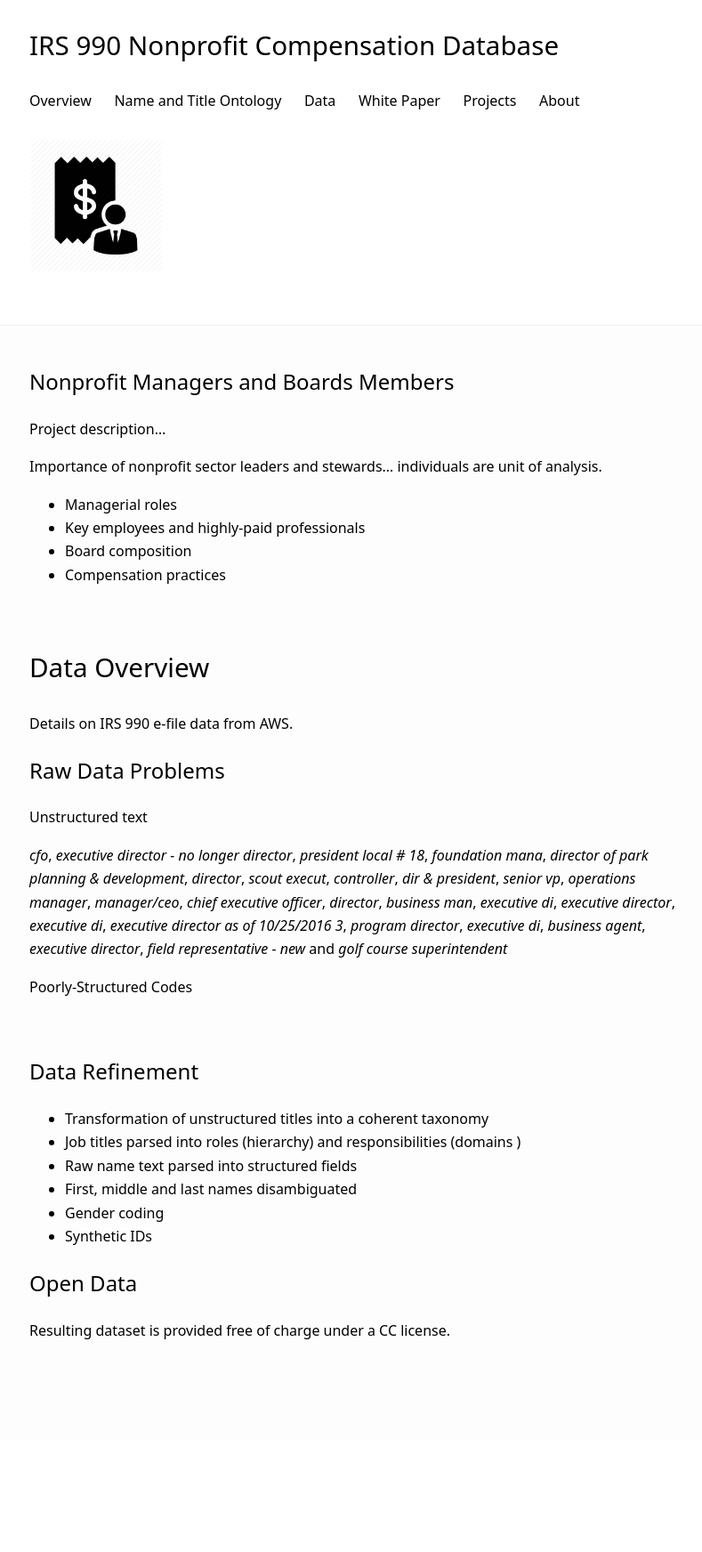
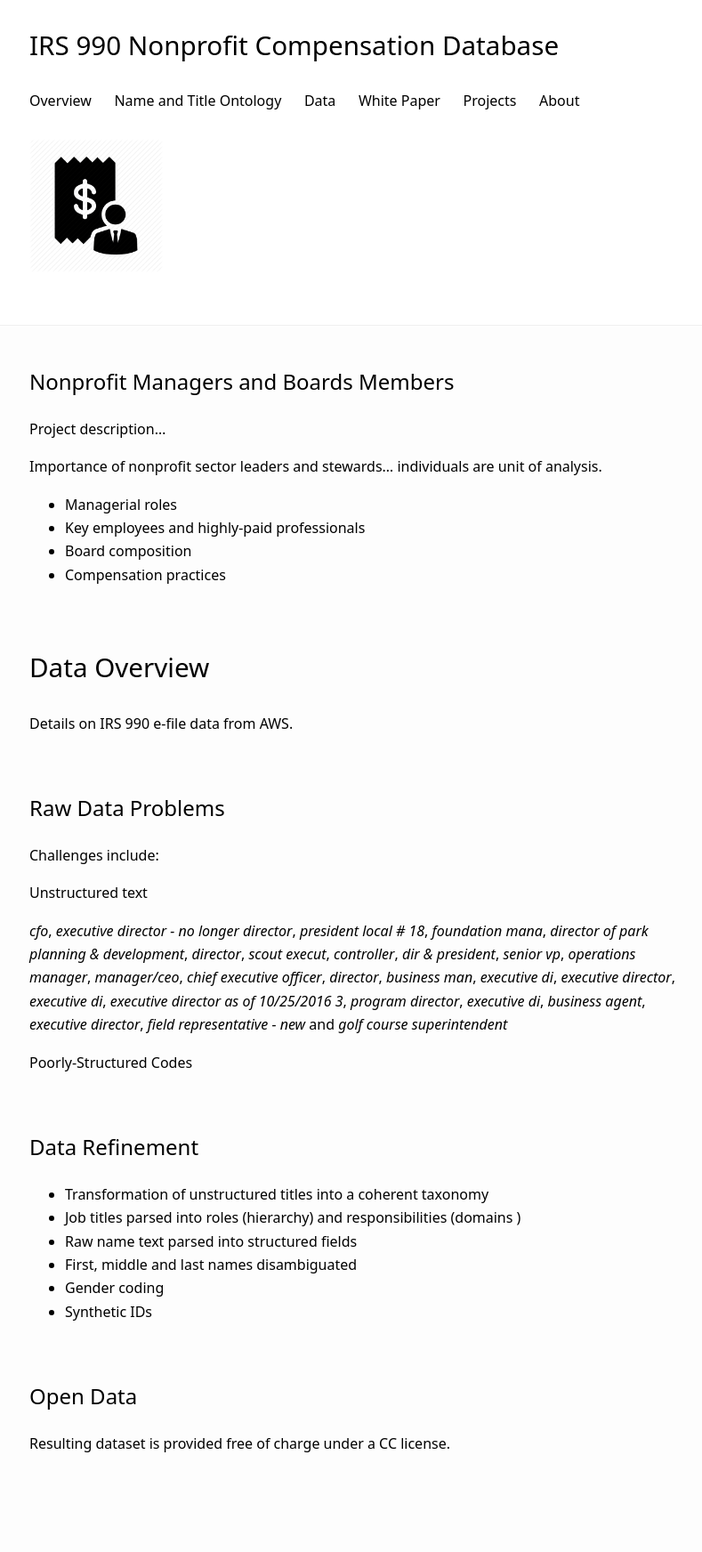
Before and after one commit to Nonprofit-Open-Data-Collective/irs-990-compensation-data, a Jekyll site: the page built from docs/index.md, in a window 1280 px wide. Shown: the whole page at 89% size, without its empty margins (239-1028 px from the left). Built offline with Jekyll 4.4.1, drawn with Linux system fonts in a browser that asks for light colours; nearby versions of some CDN libraries; before the commit the page ends 1617 px from its top, so only the background shows below that.

Commit message:
Update index.md

```diff
--- a/docs/index.md
+++ b/docs/index.md
@@ -22,20 +22,21 @@ Importance of nonprofit sector leaders and stewards... individuals are unit of a
 
 Details on IRS 990 e-file data from AWS.
 
+<br>
+
 
 ## Raw Data Problems
+
+Challenges include:
 
 **Unstructured text**
 
 _cfo_, _executive director - no longer director_, _president local # 18_, _foundation mana_, _director of park planning & development_, _director_, _scout execut_, _controller_, _dir & president_, _senior vp_, _operations manager_, _manager/ceo_, _chief executive officer_, _director_, _business man_, _executive di_, _executive director_, _executive di_, _executive director as of 10/25/2016 3_, _program director_, _executive di_, _business agent_, _executive director_, _field representative - new_ and _golf course superintendent_
 
-
-
 **Poorly-Structured Codes**
 
+<br>
 
-
-<br>
 
 
 ## Data Refinement
@@ -48,6 +49,8 @@ _cfo_, _executive director - no longer director_, _president local # 18_, _found
 * Synthetic IDs
 
 
+<br>
+
 
 
 ## Open Data
```
